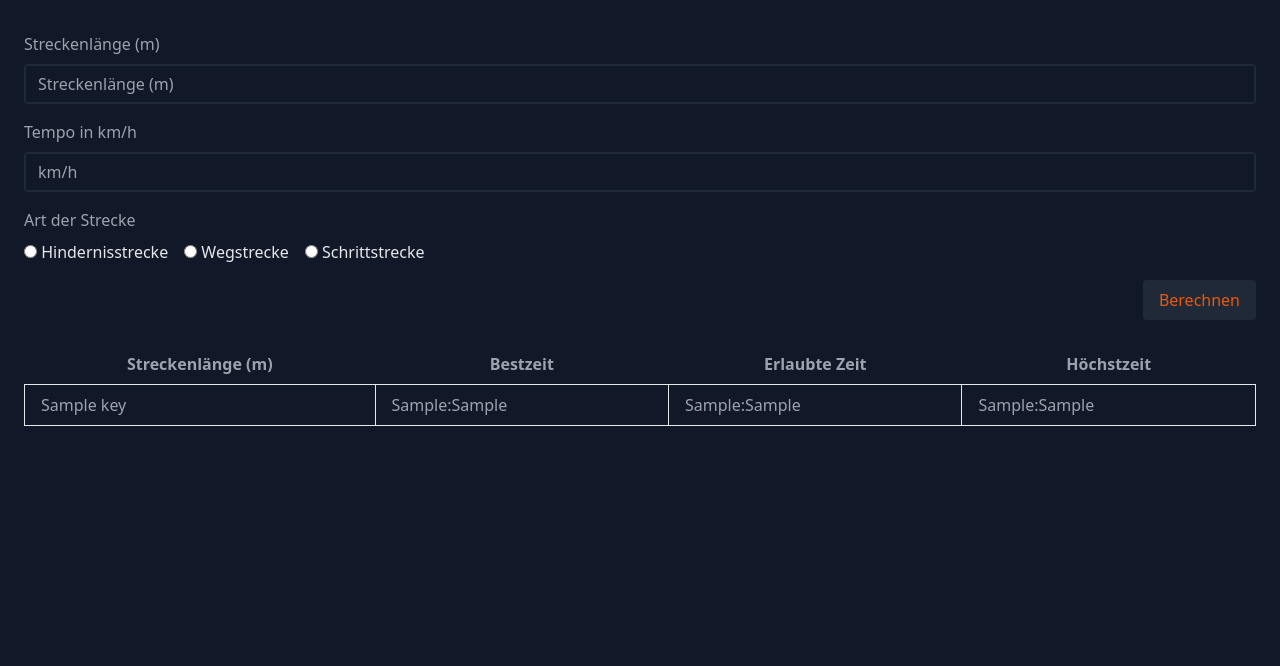
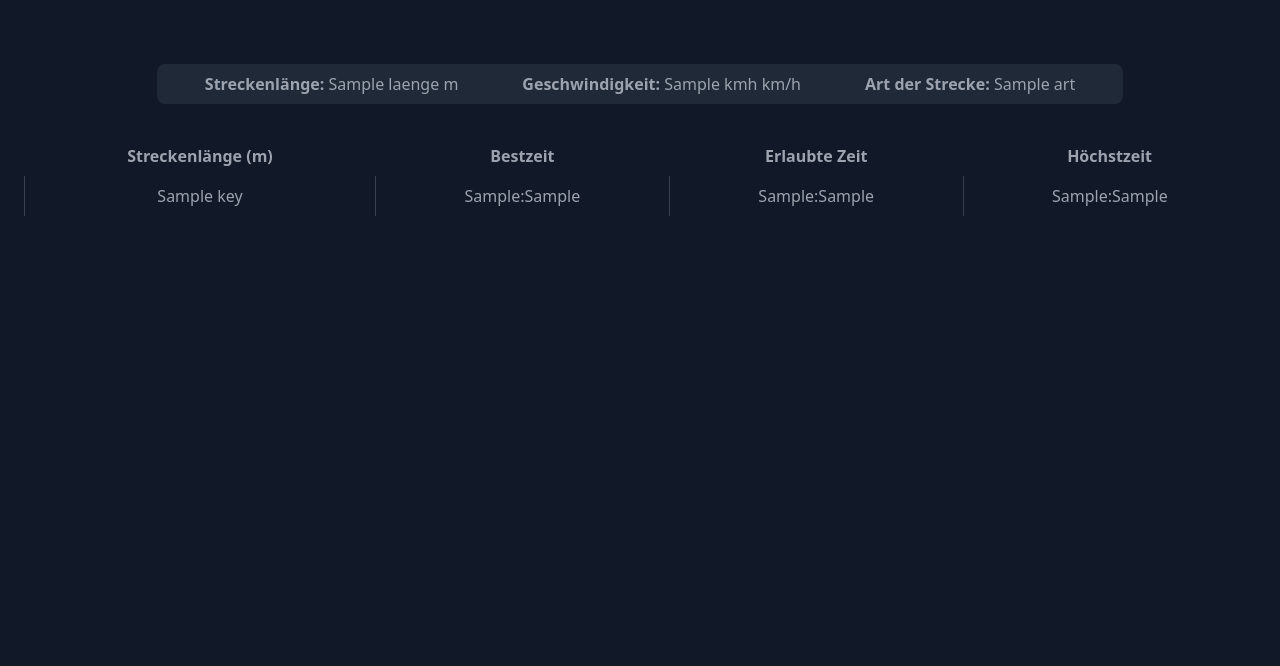
Before and after one commit to FischLord/PACEr, a Flask app: template PACEr/templates/pacer.html in a window 1280 px wide. Shown: the part 140-806 px from the top of the page. Run offline with Flask 2, Linux system fonts and the light colour scheme; the template is opened without the code that fills it: most values are stand-ins (such as "Sample title", 1, 10 or a date in 2020); style sheets or scripts are compiled from the project's sources; some libraries are stand-ins or nearby versions.

Commit message:
Split javascript + new Pacer method finished

```diff
--- /dev/null
+++ b/PACEr/static/js/layout.js
@@ -0,0 +1,14 @@
+//? Javascript to toggle the Burger menu
+document.getElementById("nav-toggle").onclick = function () {
+    document.getElementById("nav-content").classList.toggle("hidden");
+};
+
+// Get viewport height
+let vh = window.innerHeight * 0.01;
+// Set document variable
+document.documentElement.style.setProperty("--vh", `${vh}px`);
+// On window resize, recalculate viewport height
+window.addEventListener("resize", () => {
+    let vh = window.innerHeight * 0.01;
+    document.documentElement.style.setProperty("--vh", `${vh}px`);
+});
--- /dev/null
+++ b/PACEr/static/js/pacerresult.js
@@ -0,0 +1,5 @@
+// Großschreibung der Art der Strecke
+const artElement = document.getElementById("capitalized-art");
+const artValue = artElement.textContent;
+const capitalizedArt = artValue.charAt(0).toUpperCase() + artValue.slice(1);
+artElement.textContent = capitalizedArt;
--- a/PACEr/templates/layout.html
+++ b/PACEr/templates/layout.html
@@ -7,7 +7,6 @@
     <meta name="viewport" content="width=device-width, initial-scale=1.0" />
     <link rel="stylesheet" type="text/css" href="{{ url_for('static', filename='build/theme.css') }}" />
     <link rel="stylesheet" type="text/css" href="{{ url_for('static', filename='css/theme.css') }}" />
-    <script src="{{ url_for('static', filename='js/script.js') }}"></script>
     <title>{{ title }}</title>
 
     <style>
@@ -131,25 +130,7 @@
         </div>
     </footer>
 
-    <script>
-        //? Javascript to toggle the Burger menu
-        document.getElementById('nav-toggle').onclick = function () {
-            document.getElementById("nav-content").classList.toggle("hidden");
-        }
-
-        // Get viewport height
-        let vh = window.innerHeight * 0.01;
-        // Set document variable
-        document.documentElement.style.setProperty('--vh', `${vh}px`);
-        // On window resize, recalculate viewport height
-        window.addEventListener('resize', () => {
-            let vh = window.innerHeight * 0.01;
-            document.documentElement.style.setProperty('--vh', `${vh}px`);
-        });
-    </script>
-
-    <script src="{{ url_for('static', filename='/js/dist/flowbite.min.js') }}"></script>
-
+    <script src="{{ url_for('static', filename='js/layout.js') }}"></script>
 </body>
 
 
--- a/PACEr/templates/pacer.html
+++ b/PACEr/templates/pacer.html
@@ -1,7 +1,11 @@
 {% extends "layout.html" %} {% block content %}
 <header class="bg-gray-800 py-2 px-4 md:px-6 lg:px-8">
-    <h1 class="text-4xl font-bold text-orange-600 md:text-left text-center">Rechner</h1>
+    <h1 class="text-4xl font-bold text-orange-600 md:text-left text-center">
+        Rechner
+    </h1>
 </header>
+
+{% if result is none %}
 <form action="{{ url_for('calculator.pacer') }}" method="POST" class="container mx-auto px-4 py-8" id="form_calculator">
     <div class="mb-4">
         <label for="laenge" class="block text-gray-400 mb-2">Streckenlänge (m)</label>
@@ -14,32 +18,31 @@
     </div>
 
     <div class="mb-4">
-        <label for="bestzeit" class="block text-gray-400 mb-2">Tempo in km/h</label>
-        <div class="flex">
-            <input type="number" id="kmh" name="kmh"
+        <label for="art" class="block text-gray-400 mb-2">Art der Strecke</label>
+        <div class="relative">
+            <select id="art" name="art"
                 class="bg-gray-900 text-gray-400 rounded w-full py-2 px-3 leading-tight border-2 border-gray-800 focus:outline-none focus:shadow-outline-orange"
-                placeholder="km/h" required value="{{ kmh }}" />
-        </div>
-        <div id="bestzeit-error" class="text-red-600 hidden">
-            Es darf keine negatives Tempo eingegeben werden und es muss eine Ganze Zahl sein.
+                required value="{{ art }}" onchange="updateKmhOptions(this.value)">
+                <option value="" disabled selected>Bitte wählen</option>
+                <option value="hindernisstrecke">Hindernisstrecke</option>
+                <option value="wegstrecke">Wegstrecke</option>
+                <option value="schrittstrecke">Schrittstrecke</option>
+            </select>
         </div>
     </div>
 
-    <div class="mb-4">
-        <label for="art" class="block text-gray-400 mb-2">Art der Strecke</label>
+    <div class="mb-4" id="tempoInputField" style="display: none">
+        <label for="bestzeit" class="block text-gray-400 mb-2">Tempo in km/h</label>
         <div class="flex">
-            <label for="hindernissstrecke" class="mr-4">
-                <input type="radio" id="hindernissstrecke" name="art" value="hindernissstrecke" required class="text-orange-600 focus:ring-2 ring-orange-600">
-                Hindernisstrecke
-            </label>
-            <label for="wegstrecke" class="mr-4">
-                <input type="radio" id="wegstrecke" name="art" value="wegstrecke" required class="text-orange-600 focus:ring-2 ring-orange-600">
-                Wegstrecke
-            </label>
-            <label for="schrittstrecke">
-                <input type="radio" id="schrittstrecke" name="art" value="schrittstrecke" required class="text-orange-600 focus:ring-2 ring-orange-600">
-                Schrittstrecke
-            </label>
+            <select id="kmh" name="kmh"
+                class="bg-gray-900 text-gray-400 rounded w-full py-2 px-3 leading-tight border-2 border-gray-800 focus:outline-none focus:shadow-outline-orange"
+                required value="{{ kmh }}">
+                <option value="" disabled selected>Bitte wählen</option>
+            </select>
+        </div>
+        <div id="bestzeit-error" class="text-red-600 hidden">
+            Es darf keine negatives Tempo eingegeben werden und es muss eine Ganze
+            Zahl sein.
         </div>
     </div>
 
@@ -48,17 +51,28 @@
         Berechnen
     </button>
 </form>
+<script src="{{ url_for('static', filename='js/pacer.js') }}"></script>
+{% endif %} {% if result is not none %}
 
+<div class="container mx-auto px-4 py-8">
+    <div class="mt-8">
+        <div class="flex justify-center mt-4">
+            <div class="flex flex-wrap bg-gray-800 text-gray-400 rounded-lg px-4 py-2 justify-center md:justify-between">
+                <div class="w-full md:w-auto mb-4 md:mb-0 md:text-right md:mx-8">
+                    <p class="text-center md:text-left"><span class="font-semibold">Streckenlänge:</span> {{ laenge }} m</p>
+                </div>
+                <div class="w-full md:w-auto mb-4 md:mb-0 md:text-center md:mx-8">
+                    <p class="text-center md:text-left"><span class="font-semibold">Geschwindigkeit:</span> {{ kmh }} km/h</p>
+                </div>
+                <div class="w-full md:w-auto md:text-right md:mx-8">
+                    <p class="text-center md:text-left"><span class="font-semibold">Art der Strecke:</span> <span id="capitalized-art">{{ art }}</span></p>
+                </div>
+            </div>
+        </div>
+    </div>
+    <div class="overflow-x-auto">
 
-
-</div>
-
-
-<!--? TEST PUSH PULL -->
-{% if result is not none %}
-<div class="container mx-auto px-4 py-8">
-    <div class="overflow-x-auto">
-        <table class="table-auto w-full text-gray-400">
+        <table class="table-auto w-full text-gray-400 mt-8">
             <thead>
                 <tr>
                     <th class="px-4 py-2">Streckenlänge (m)</th>
@@ -70,45 +84,20 @@
             <tbody>
                 {% for key, value in result.items() %}
                 <tr class="bg-gray-900 hover:bg-gray-800">
-                    <td class="border px-4 py-2">{{ key }}</td>
-                    <td class="border px-4 py-2">{{ value.bz_min }}:{{ '{:02}'.format(value.bz_sec) }}</td>
-                    <td class="border px-4 py-2">{{ value.ez_min }}:{{ '{:02}'.format(value.ez_sec) }}</td>
-                    <td class="border px-4 py-2">{{ value.hz_min }}:{{ '{:02}'.format(value.hz_sec) }}</td>
+                    <td class="border-l border-gray-700 px-4 py-2 text-center">{{ key }}</td>
+                    <td class="border-l border-gray-700 px-4 py-2 text-center">{{ value.bz_min }}:{{ '{:02}'.format(value.bz_sec) }}</td>
+                    <td class="border-l border-gray-700 px-4 py-2 text-center">{{ value.ez_min }}:{{ '{:02}'.format(value.ez_sec) }}</td>
+                    <td class="border-l border-gray-700 px-4 py-2 text-center">{{ value.hz_min }}:{{ '{:02}'.format(value.hz_sec) }}</td>
                 </tr>
                 {% endfor %}
             </tbody>
         </table>
     </div>
 </div>
-{% endif %}
 
 
 
-<script>
-    document.getElementById('form_calculator').addEventListener('submit', function(event) {
-        var laengeInput = document.getElementById('laenge');
-        var kmhInput = document.getElementById('kmh');
-        var laengeError = document.getElementById('laenge-error');
-        var bestzeitError = document.getElementById('bestzeit-error');
+<script src="{{ url_for('static', filename='js/pacerresult.js') }}"></script>
+{% endif %}
 
-        var laengeValue = parseInt(laengeInput.value);
-        var kmhValue = parseInt(kmhInput.value);
-
-        // Überprüfung der Streckenlänge
-        if (isNaN(laengeValue) || laengeValue <= 0) {
-            event.preventDefault(); // Verhindert das Absenden des Formulars
-            laengeError.classList.remove('hidden'); // Zeigt den Fehler an
-        } else {
-            laengeError.classList.add('hidden'); // Versteckt den Fehler
-        }
-
-        // Überprüfung des Tempos
-        if (isNaN(kmhValue) || kmhValue < 0) {
-            event.preventDefault(); // Verhindert das Absenden des Formulars
-            bestzeitError.classList.remove('hidden'); // Zeigt den Fehler an
-        } else {
-            bestzeitError.classList.add('hidden'); // Versteckt den Fehler
-        }
-    });
-
-</script> {% endblock %}
+{% endblock %}
```
Also changed, not shown: PACEr/helper.py (+31 -4 lines), PACEr/routes/calculator.py (+5 -3 lines), PACEr/static/js/pacer.js (added, +63 -0 lines), PACEr/static/js/script.js (deleted).
